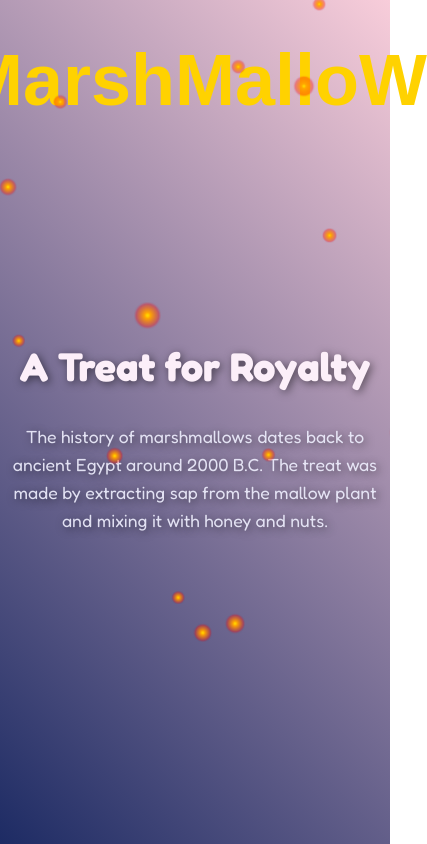
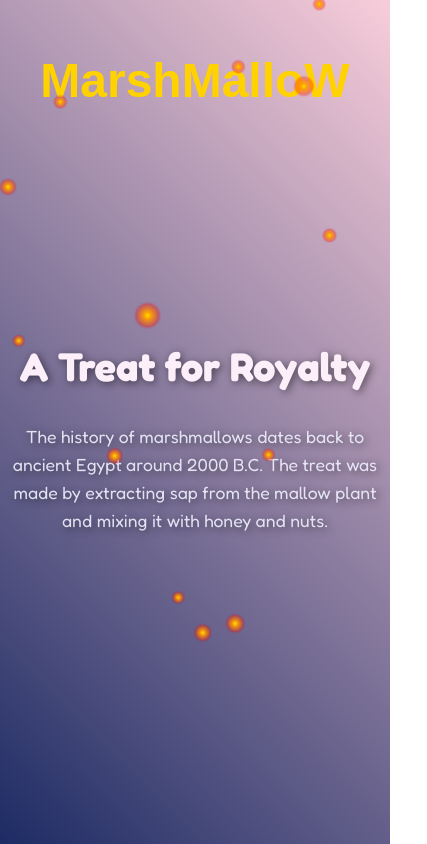
Before and after one commit to Brengus/marshmallow, a Nuxt app: page / in a window 390 px wide. Shown: the top 844 px of the page, 427 px wide, since content can reach past the window. Built offline with nearby package versions, Linux system fonts and the light colour scheme; no server answers; a web font is replaced by a local one.

Commit message:
small title

```diff
--- a/app/components/marshmallow.vue
+++ b/app/components/marshmallow.vue
@@ -242,7 +242,7 @@ onBeforeUnmount(() => {
 
   /* Reduce font sizes for better readability on small screens */
   .content-section-title {
-    font-size: 3rem; /* Make the main title smaller */
+    font-size: 2rem; /* Make the main title smaller */
     padding: 15px 0;
   }
 
```
